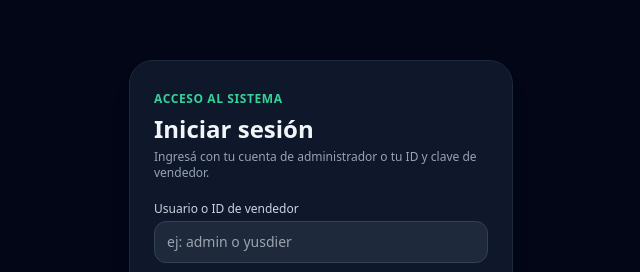
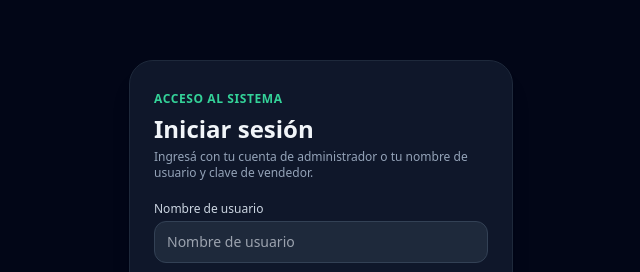
Before and after one commit to karlosboom97/CATALOGOS-VENDEDORES, a plain HTML site: page index.html in a window 1280 px wide. Shown: the part 163-435 px from the top of the page, without its empty margins (319-959 px from the left). Drawn offline with nearby package versions, Linux system fonts and the light colour scheme.

Commit message:
Update index.html

```diff
--- a/index.html
+++ b/index.html
@@ -15,13 +15,13 @@
       <div class="mb-5">
         <span class="text-xs uppercase tracking-wider text-emerald-400 font-bold">Acceso al Sistema</span>
         <h1 class="text-2xl font-black mt-1">Iniciar sesión</h1>
-        <p class="text-xs text-slate-400 mt-1">Ingresá con tu cuenta de administrador o tu ID y clave de vendedor.</p>
+        <p class="text-xs text-slate-400 mt-1">Ingresá con tu cuenta de administrador o tu nombre de usuario y clave de vendedor.</p>
       </div>
 
       <form id="loginForm" class="space-y-3">
         <div>
-          <label class="text-xs text-slate-300 block mb-1">Usuario o ID de vendedor</label>
-          <input id="loginUser" type="text" required placeholder="ej: admin o yusdier"
+          <label class="text-xs text-slate-300 block mb-1">Nombre de usuario</label>
+          <input id="loginUser" type="text" required placeholder="Nombre de usuario"
             class="w-full bg-slate-800 border border-slate-700 rounded-xl px-3 py-2.5 text-sm focus:outline-none focus:border-emerald-400">
         </div>
         <div>
```
